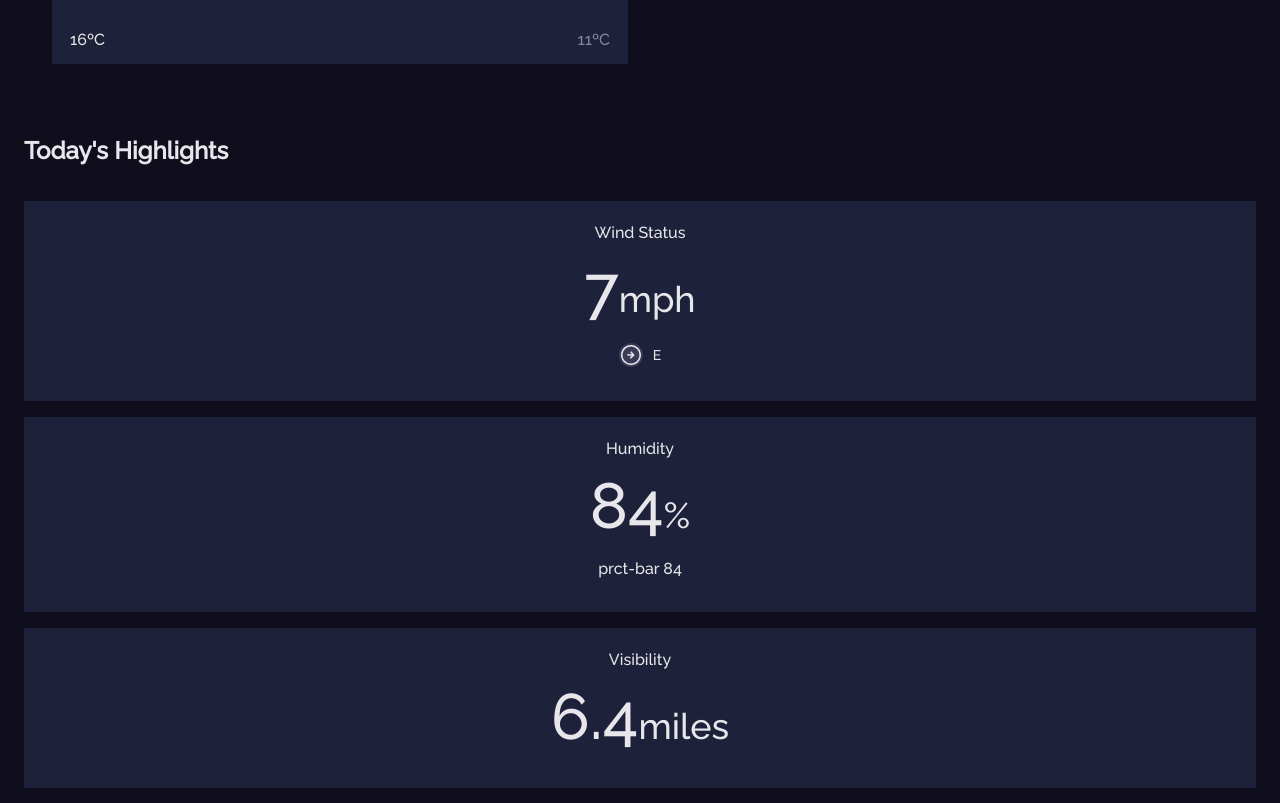
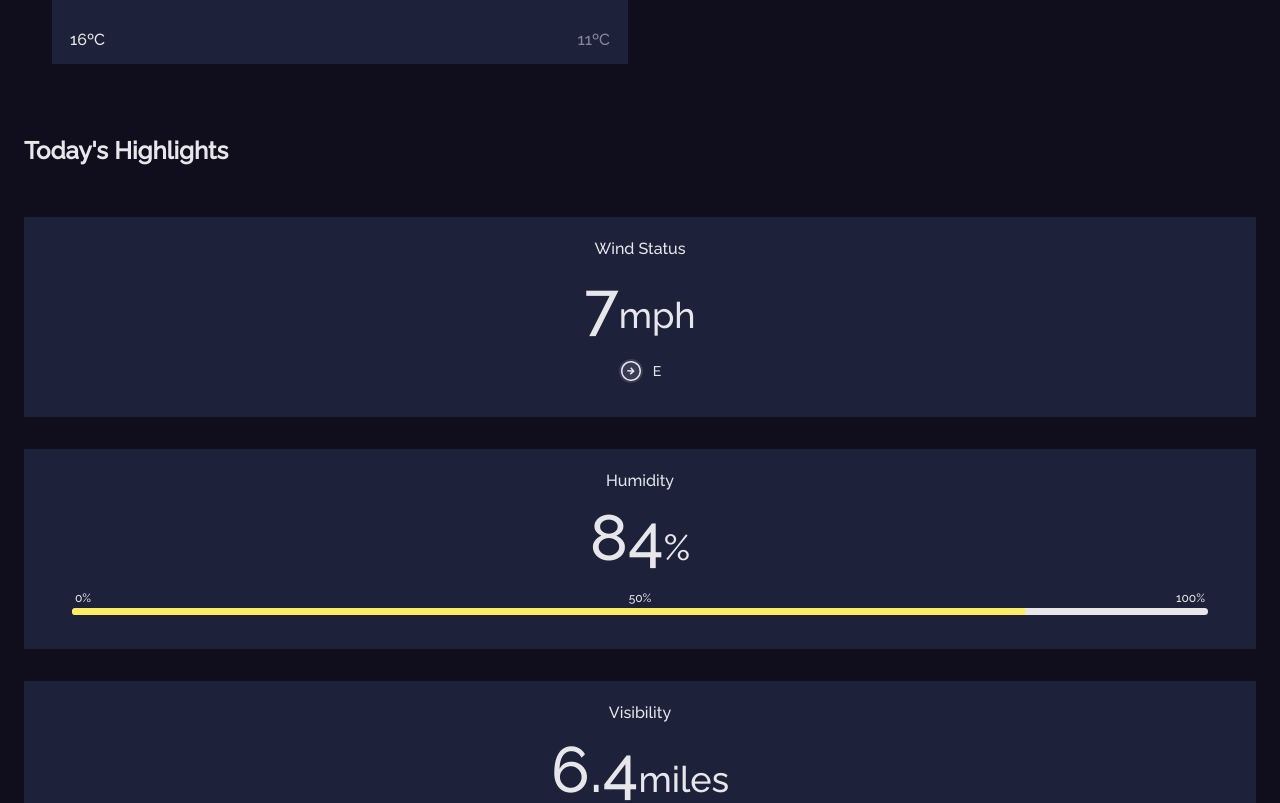
Before and after one commit to pedrorxmos/weather-app-challenge, a React (Vite) app: page / in a window 1280 px wide. Shown: the part 2130-2933 px from the top of the page. Built offline with nearby package versions, Linux system fonts and the light colour scheme.

Commit message:
💄 feat(aside): hl card humidity bar

```diff
--- a/src/components/highlights/Highlights.jsx
+++ b/src/components/highlights/Highlights.jsx
@@ -16,7 +16,12 @@ export function Highlights({type, value, measure, res}) {
         </div>
       }
       {type === 'Humidity' &&
-        <div className="prct-bar">prct-bar {value}</div>
+        <div className="prct">
+          <div className="prct__num">
+            <span>0%</span><span>50%</span><span>100%</span>
+          </div>
+          <div className="prct__bar" style={{'--prct-value': value + '%'}}></div>
+        </div>
       }
     </div>
   )
--- a/src/components/highlights/highlights.scss
+++ b/src/components/highlights/highlights.scss
@@ -34,4 +34,47 @@
       border-radius: 50%;
     }
   }
+
+  .prct {
+    @include d-flex(column, 3px);
+    padding: 0 36px;
+    width: 100%;
+
+    .prct__num {
+      @include d-flex(row, 0);
+      font-size: 12px;
+      padding: 0 3px;
+
+      span {
+        flex: 1;
+
+        &:nth-child(2) {
+          text-align: center;
+        }
+
+        &:last-child {
+          text-align: right;
+        }
+      }
+    }
+
+    .prct__bar {
+      width: 100%;
+      height: 7px;
+      background-color: $white;
+      border-radius: 8px;
+      position: relative;
+
+      &:after {
+        content: '';
+        position: absolute;
+        background-color: $yellow;
+        border-radius: 8px;
+        height: 7px;
+        width: var(--prct-value);
+        top: 0;
+        left: 0;
+      }
+    }
+  }
 }
--- a/src/views/aside/aside.scss
+++ b/src/views/aside/aside.scss
@@ -10,10 +10,10 @@
 
   .aside__highlitghts {
     padding: 0 $pd-sm $pd-xl;
-    @include d-flex(column, 1rem);
+    @include d-flex(column, 2rem);
 
     .hl-list {
-      @include d-flex(column, 1rem);
+      @include d-flex(column, 2rem);
     }
   }
 }
```
